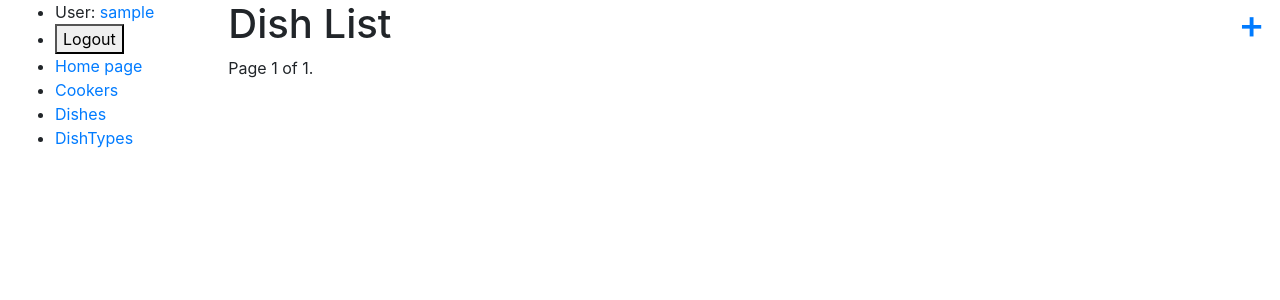
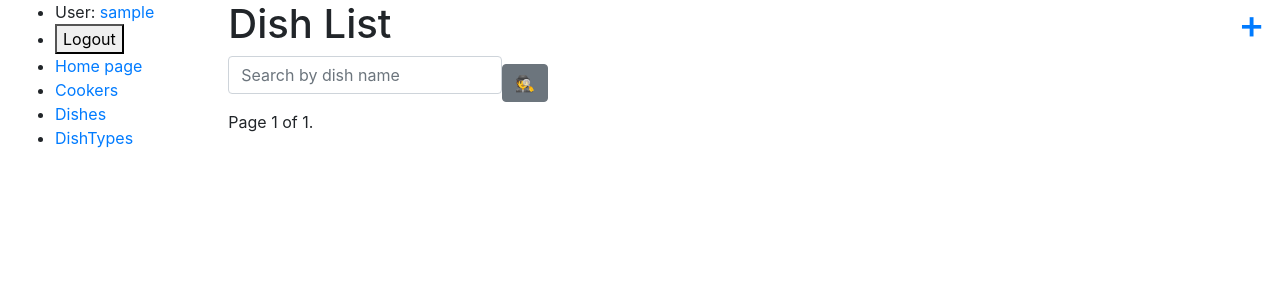
Before and after one commit to dryzhenko/restaurant_kitchen_service, a Django app: page /dish/ in a window 1280 px wide. Shown: the top 300 px of the page. Run offline with Django 5.2, Linux system fonts and the light colour scheme; the visitor is signed in with stand-in values (Sample User, id 1); data that the repository does not hold is empty; some libraries are stand-ins or nearby versions.

Commit message:
implement search feature for all 3 pages with content

```diff
--- a/catalog/forms.py
+++ b/catalog/forms.py
@@ -40,3 +40,42 @@ class DishForm(forms.ModelForm):
             'cooks': forms.CheckboxSelectMultiple(),
             'ingredients': forms.CheckboxSelectMultiple(),
         }
+
+
+class CookSearchForm(forms.Form):
+    username = forms.CharField(
+        max_length=255,
+        required=False,
+        label="",
+        widget=forms.TextInput(
+            attrs={
+                "placeholder": "Search by username",
+            }
+        )
+    )
+
+
+class DishSearchForm(forms.Form):
+    name = forms.CharField(
+        max_length=50,
+        required=False,
+        label="",
+        widget=forms.TextInput(
+            attrs={
+                "placeholder": "Search by dish name",
+            }
+        )
+    )
+
+
+class DishTypeSearchForm(forms.Form):
+    name = forms.CharField(
+        max_length=50,
+        required=False,
+        label="",
+        widget=forms.TextInput(
+            attrs={
+                "placeholder": "Search by dish type name",
+            }
+        )
+    )
--- a/catalog/views.py
+++ b/catalog/views.py
@@ -4,7 +4,7 @@ from django.shortcuts import render
 from django.urls import reverse_lazy
 from django.views import generic
 
-from catalog.forms import CookCreationForm, CookExperienceUpdateForm, DishForm
+from catalog.forms import CookCreationForm, CookExperienceUpdateForm, DishForm, DishSearchForm, CookSearchForm, DishTypeSearchForm
 from catalog.models import Dish, DishType, Cook, Ingredients
 
 
@@ -30,6 +30,17 @@ class CookListView(LoginRequiredMixin, generic.ListView):
     paginate_by = 5
     template_name = "catalog/cook_list.html"
     context_object_name = "cook_list"
+
+    def get_context_data(self, *, object_list=None, **kwargs):
+        context = super(CookListView, self).get_context_data(**kwargs)
+        context["search_form"] = CookSearchForm()
+        return context
+
+    def get_queryset(self):
+        username = self.request.GET.get("username")
+        if username:
+            return self.queryset.filter(username__icontains=username)
+        return self.queryset
 
 
 class CookDetailView(generic.DetailView):
@@ -67,6 +78,17 @@ class DishListView(LoginRequiredMixin, generic.ListView):
     template_name = "catalog/dish_list.html"
     context_object_name = "dish_list"
 
+    def get_context_data(self, *, object_list=None, **kwargs):
+        context = super(DishListView, self).get_context_data(**kwargs)
+        context["search_form"] = DishSearchForm()
+        return context
+
+    def get_queryset(self):
+        name = self.request.GET.get("name")
+        if name:
+            return self.queryset.filter(name__icontains=name)
+        return self.queryset
+
 
 class DishDetailView(generic.DetailView):
     model = Dish
@@ -101,6 +123,17 @@ class DishTypeListView(LoginRequiredMixin, generic.ListView):
     template_name = "catalog/dish_type_list.html"
     context_object_name = "dish_type_list"
 
+    def get_context_data(self, *, object_list=None, **kwargs):
+        context = super(DishTypeListView, self).get_context_data(**kwargs)
+        context["search_form"] = DishTypeSearchForm()
+        return context
+
+    def get_queryset(self):
+        name = self.request.GET.get("name")
+        if name:
+            return self.queryset.filter(name__icontains=name)
+        return self.queryset
+
 
 class DishTypeDetailView(generic.DetailView):
     model = DishType
--- a/templates/catalog/cook_list.html
+++ b/templates/catalog/cook_list.html
@@ -1,6 +1,12 @@
 {% extends "base.html" %}
+{% load crispy_forms_filters %}
 {% block content %}
   <h1>List of cookers<a style="float: right" href="{% url 'catalog:cook-create' %}">+</a></h1>
+
+  <form method="get" action="" class="form-inline">
+  {{ search_form|crispy }}
+  <input class="btn btn-secondary" type="submit" value="🕵">
+  </form>
 
 {% if cook_list %}
   <table class="table">
--- a/templates/catalog/dish_list.html
+++ b/templates/catalog/dish_list.html
@@ -1,7 +1,13 @@
 {% extends "base.html" %}
+{% load crispy_forms_filters %}
 
 {% block content %}
   <h1>Dish List<a style="float: right" href="{% url 'catalog:dish-create' %}">+</a></h1>
+
+  <form method="get" action="" class="form-inline">
+  {{ search_form|crispy }}
+  <input class="btn btn-secondary" type="submit" value="🕵">
+  </form>
 
   {% if dish_list %}
     <table class="table">
--- a/templates/catalog/dish_type_list.html
+++ b/templates/catalog/dish_type_list.html
@@ -1,7 +1,13 @@
 {% extends "base.html" %}
+{% load crispy_forms_filters %}
 
 {% block content %}
   <h1>Dish Types<a style="float: right" href="{% url 'catalog:dish-type-create' %}">+</a></h1>
+
+  <form method="get" action="" class="form-inline">
+  {{ search_form|crispy }}
+  <input class="btn btn-secondary" type="submit" value="🕵">
+  </form>
 
   {% if dish_type_list %}
     <table class="table">
```
